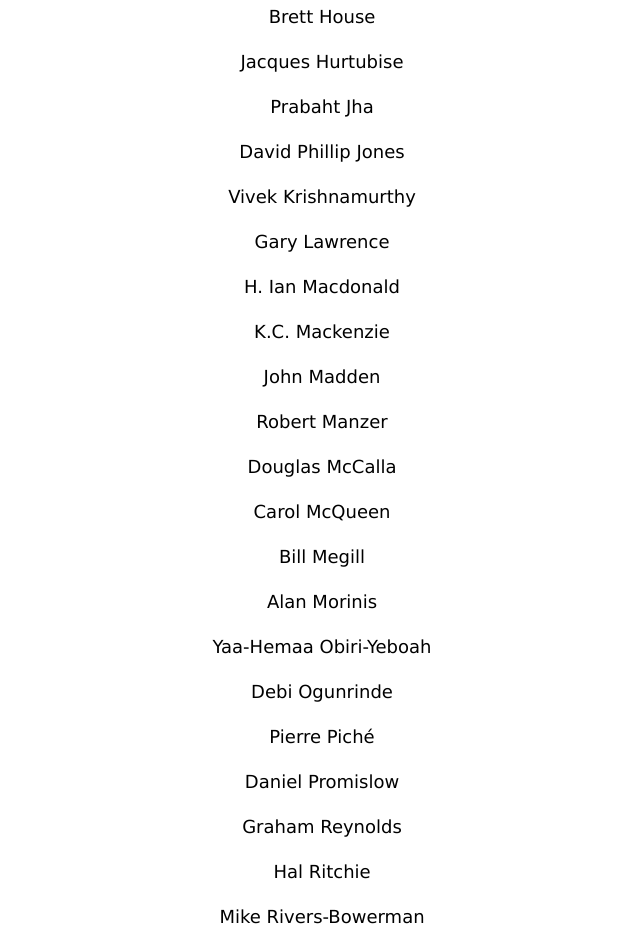
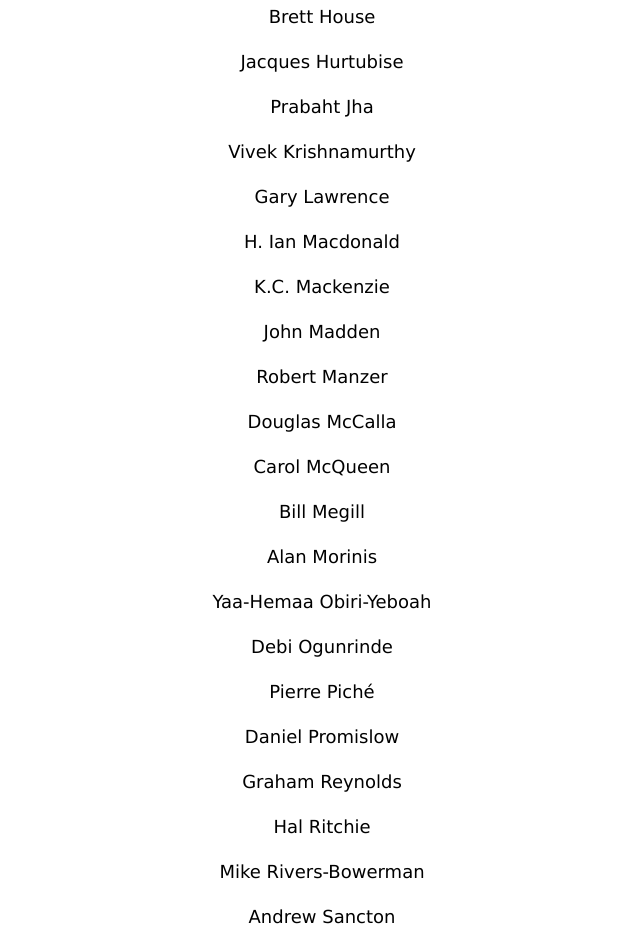
Before and after one commit to crsf/demo, a plain HTML site: page about.html in a window 1280 px wide. Shown: the part 2585-3520 px from the top of the page, without its empty margins (309-949 px from the left). Drawn offline with Linux system fonts and the light colour scheme.

Commit message:
Update about.html

```diff
--- a/about.html
+++ b/about.html
@@ -126,7 +126,6 @@
       <p style="text-align: center;">Brett House</p>
       <p style="text-align: center;">Jacques Hurtubise</p>
       <p style="text-align: center;">Prabaht Jha</p>
-      <p style="text-align: center;">David Phillip Jones</p>
       <p style="text-align: center;">Vivek Krishnamurthy</p>
       <p style="text-align: center;">Gary Lawrence</p>
       <p style="text-align: center;">H. Ian Macdonald</p>
```
